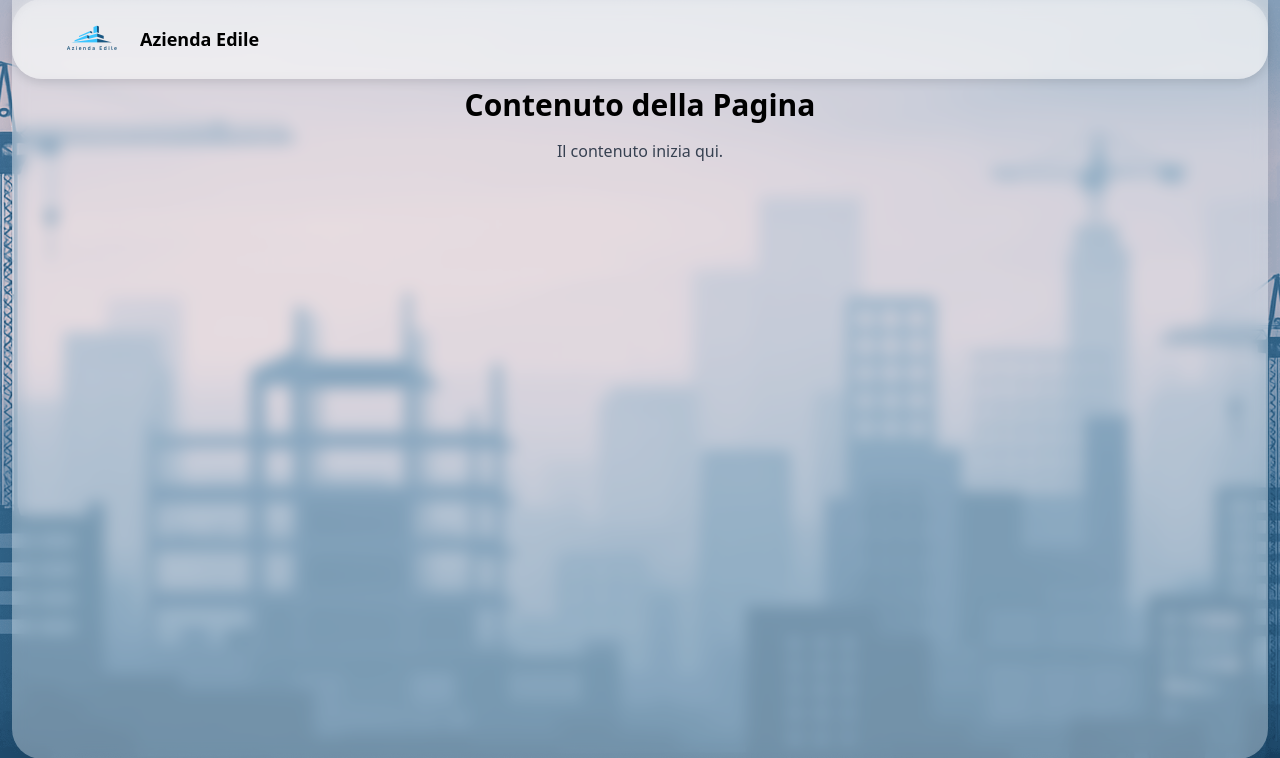
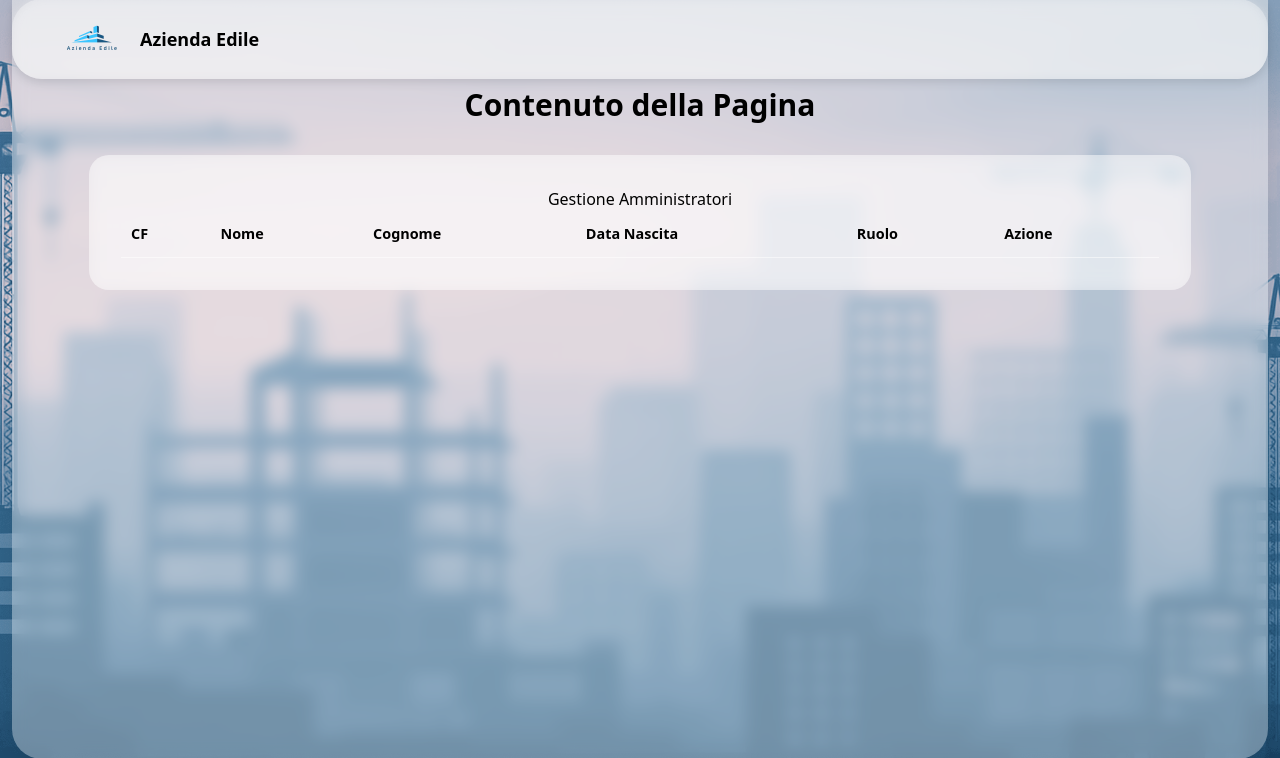
Before and after one commit to N0tPasquy/AziendaEdile, a Flask app: page /dashboard_sysadmin in a window 1280 px wide. Shown: the part 21-779 px from the top of the page. Run offline with Flask 3, Linux system fonts and the light colour scheme; lists and menus that the app fills with data are empty; some libraries are stand-ins or nearby versions.

Commit message:
backend per tabella dashboard sysadmin

```diff
--- a/app.py
+++ b/app.py
@@ -83,6 +83,41 @@ def login():
 
     return jsonify({"success": True, "role": ruolo})
 
+@app.route("/get_admins",methods = ["GET"])
+def get_admins():
+    conn = connessione()
+    if conn is None:
+        return jsonify({"success" : False , "message" : "Errore DB"})
+
+    cursor = conn.cursor()
+    cursor.execute("SELECT CF, Nome, Cognome, Password, DataNascita, TipoUtente" \
+                    " FROM utente" \
+                    "WHERE TipoUtente = 'AA'"
+     )
+
+    rows = cursor.fetchall()
+    conn.close()
+
+    admins = []
+
+    for row in rows:
+        admins.append({
+            "cf" : row[0],
+            "nome" : row[1],
+            "cognome" : row[2],
+            # "password" : row[3] --> per motivi di sicurezza non la mandiamo al frontend
+            "data_nascita" : row[4],
+            "ruolo" : "Admin Aziendale"
+        })
+    return jsonify({"success" : True , "admins" : admins})
+
+
+
+
+
+
+
+
 
 # Con host= 0.0.0.0 l'app è accessibile da altre macchine nella rete locale
 if __name__ == "__main__":
--- a/static/css/dashboard_styles.css
+++ b/static/css/dashboard_styles.css
@@ -62,3 +62,53 @@ body {
     right: 0;
     z-index: 50;
 }
+
+.table-card {
+    background: rgba(255, 255, 255, 0.40);
+    backdrop-filter: blur(8px);
+    border-radius: 20px;
+    padding: 2rem;
+    margin: 2rem auto;
+    width: 95%;
+    max-width: 1300px;
+}
+
+.admin-table {
+    width: 100%;
+    border-collapse: collapse;
+}
+
+.admin-table th {
+    padding: 12px 10px;
+    text-align: left;
+    border-bottom: 1px solid rgba(255,255,255,0.5);
+    font-size: 0.9rem;
+}
+
+.admin-table td {
+    padding: 15px 10px;
+    border-bottom: 1px solid rgba(255,255,255,0.3);
+}
+
+.actions {
+    display: flex;
+    gap: 12px;
+}
+
+.icon-btn {
+    background: none;
+    border: none;
+    font-size: 1.2rem;
+    opacity: 0.7;
+    cursor: pointer;
+    transition: 0.2s;
+}
+
+.icon-btn:hover {
+    opacity: 1;
+    transform: scale(1.1);
+}
+
+.icon-btn.delete:hover {
+    color: red;
+}
--- a/templates/dashboard_sysadmin.html
+++ b/templates/dashboard_sysadmin.html
@@ -38,7 +38,26 @@
 
         <div class="pt-10">
             <h1 class="text-3xl font-bold">Contenuto della Pagina</h1>
-            <p class="mt-4 text-gray-700">Il contenuto inizia qui.</p>
+            <!-- STILE DELLA TABELLA DA MODIFICARE-->
+            <div class = "table-card">
+                <h2 class = "section-title">Gestione Amministratori</h2>
+                <table class = "admin-table">
+                    <thead>
+                        <tr>
+                            <th>CF</th>
+                            <th>Nome</th>
+                            <th>Cognome</th>
+                            <th>Data Nascita</th>
+                            <th>Ruolo</th>
+                            <th>Azione</th>
+                        </tr>
+                    </thead>
+
+                    <tbody id = "admin-table-body">
+                        <!--Da popolare con JS-->
+                    </tbody>
+                </table>
+            </div>
         </div>
 
         </div>
```
